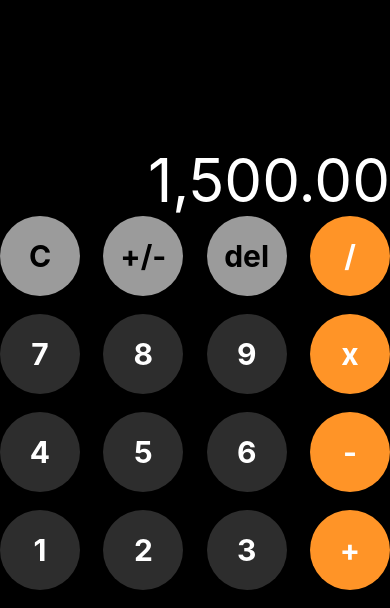
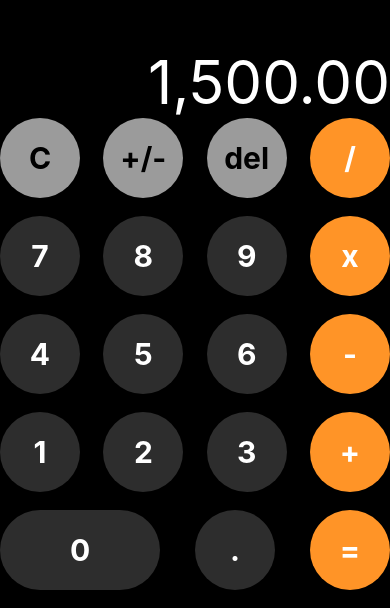
Before and after one commit to dcortesnet/Reactjs-native-ios-calculator-app, a React Native app: screen / in a window 390 px wide. Shown: the part 236-844 px from the top of the page. Built offline with nearby package versions, Linux system fonts and the light colour scheme.

Commit message:
:sparkles: feat: Buttons styles

```diff
--- a/src/components/ButtonCal.tsx
+++ b/src/components/ButtonCal.tsx
@@ -6,11 +6,12 @@ export interface Props {
   text: string;
   color: string;
   backgroundColor: string;
+  width?: number;
 }
 
-const ButtonCal: React.FC<Props> = ({text, color, backgroundColor})  =>{
+const ButtonCal: React.FC<Props> = ({text, color, backgroundColor, width=80})  =>{
   return (
-    <View style={[styles.button, {backgroundColor}]}>
+    <View style={[styles.button, {backgroundColor, width}]}>
      <Text style={[styles.buttonText, {color}]}>{text}</Text>
   </View>
   )
@@ -19,7 +20,6 @@ const ButtonCal: React.FC<Props> = ({text, color, backgroundColor})  =>{
 const styles = StyleSheet.create({
   button:{
     height: 80,
-    width: 80,
     borderRadius: 100,
     justifyContent: 'center',
     alignContent: 'center',
--- a/src/screens/CalculatorScreen.tsx
+++ b/src/screens/CalculatorScreen.tsx
@@ -36,6 +36,12 @@ const CalculatorScreen = () => {
         <ButtonCal text={'+'} color={'white'} backgroundColor={'#FF9427'}/>
       </View>
 
+      <View style={styles.row}>
+        <ButtonCal width={160} text={'0'} color={'white'} backgroundColor={'#2D2D2D'}/>
+        <ButtonCal text={'.'} color={'white'} backgroundColor={'#2D2D2D'}/>
+        <ButtonCal text={'='} color={'white'} backgroundColor={'#FF9427'}/>
+      </View>
+
     </View>
   )
 }
```
